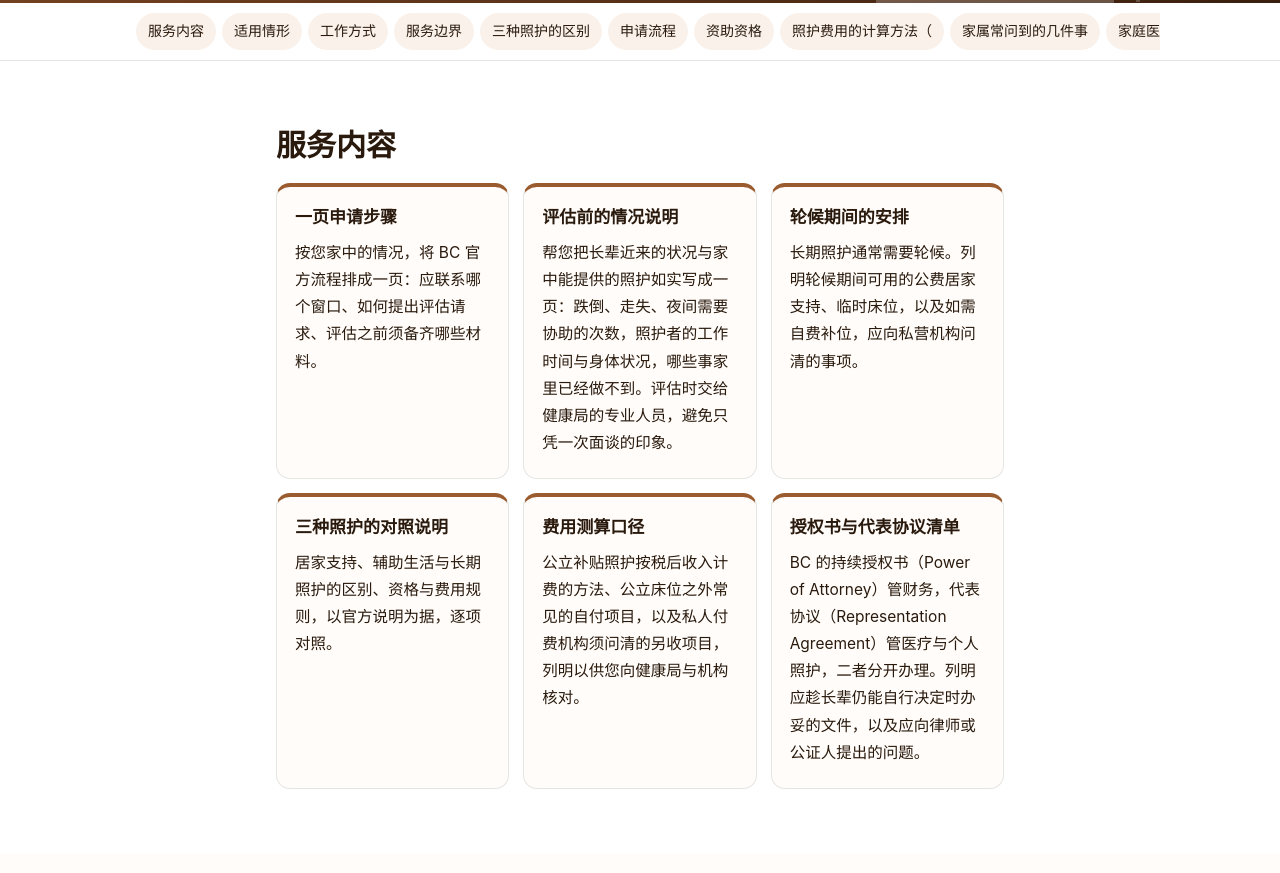
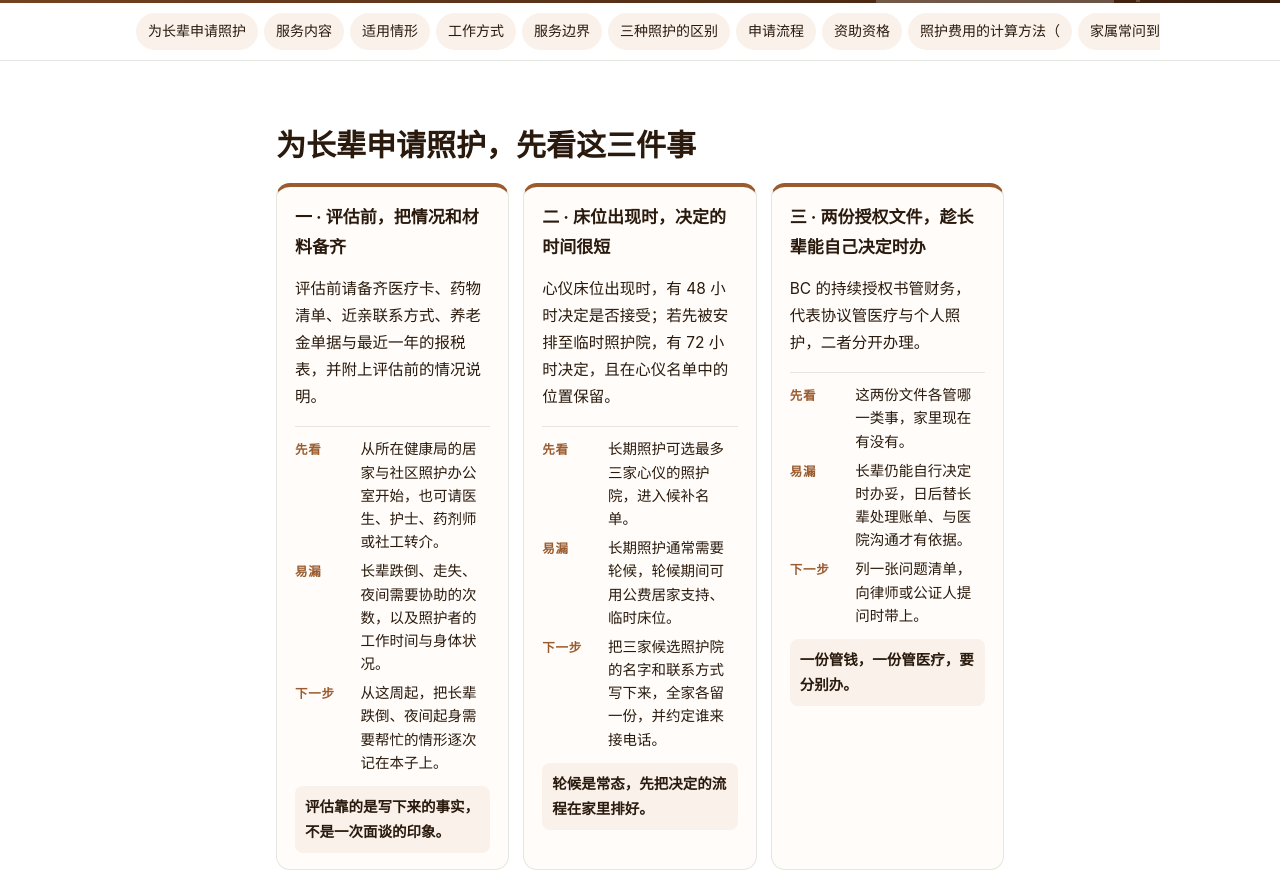
Before and after one commit to veryvisa/bc-seniors-care-navigation, a plain HTML site: page index.html in a window 1280 px wide. Shown: the part 580-1453 px from the top of the page. Drawn offline with Linux system fonts and the light colour scheme.

Commit message:
publish bc-seniors-care-navigation 2026-10-22 20:59

```diff
--- a/assets/form.js
+++ b/assets/form.js
@@ -1,5 +1,13 @@
 /* 微出国服务站 · 咨询表单（FormSubmit AJAX）。无依赖；失败时露出 mailto 兜底。 */
 (function () {
+  // 旧链接兼容：迁移前指向站首页的锚点转到现行子页（映射由 build.py 按 site.json legacy_fragments 写入）
+  var legacyEl = document.getElementById('legacy-fragments');
+  if (legacyEl && location.hash) {
+    try {
+      var to = JSON.parse(legacyEl.textContent)[decodeURIComponent(location.hash.slice(1))];
+      if (to && !document.getElementById(decodeURIComponent(location.hash.slice(1)))) { location.replace(to); return; }
+    } catch (e) {}
+  }
   var bar = document.querySelector('.mobile-service-bar');
   var hero = document.querySelector('.hero');
   var contact = document.querySelector('#contact');
--- a/assets/site.css
+++ b/assets/site.css
@@ -59,6 +59,15 @@ img,svg{max-width:100%}
 .sec:nth-of-type(even) .card{background:var(--bg)}
 .card h3{margin:0 0 6px;font-size:17px}
 .card p,.card li{font-size:15.5px;margin:6px 0}
+.kcards{counter-reset:none}
+.kcard{display:flex;flex-direction:column;gap:2px;scroll-margin-top:80px}
+.kcard .kc-no{margin:0;font-size:12px;letter-spacing:.18em;color:var(--accent);font-weight:700}
+.kcard .kc-body p{margin:4px 0 8px}
+.kc-guide{margin:6px 0 0;padding:10px 0 0;border-top:1px solid var(--line);display:grid;gap:6px}
+.kc-guide div{display:grid;grid-template-columns:3.6em 1fr;gap:8px;align-items:baseline}
+.kc-guide dt{font-size:12.5px;font-weight:700;color:var(--accent);letter-spacing:.06em}
+.kc-guide dd{margin:0;font-size:14.5px;line-height:1.6}
+.kc-take{margin:10px 0 0!important;padding:8px 10px;background:var(--soft);border-radius:8px;font-size:14.5px!important;font-weight:600}
 .steps{list-style:none;counter-reset:s;padding:0!important;display:grid;gap:12px}
 .steps li{counter-increment:s;position:relative;background:var(--card);border:1px solid var(--line);border-radius:var(--radius);padding:14px 16px 14px 60px;margin:0}
 .steps li::before{content:counter(s);position:absolute;left:16px;top:14px;width:30px;height:30px;border-radius:50%;background:var(--accent);color:var(--accent-ink);font-weight:700;display:flex;align-items:center;justify-content:center}
--- a/index.html
+++ b/index.html
@@ -240,8 +240,10 @@
 <p class="asof">信息截至 2026-10-09</p>
 </div></section>
 
-<nav class="toc" aria-label="本页目录"><div class="wrap"><a href="#deliver">服务内容</a><a href="#who">适用情形</a><a href="#how-we">工作方式</a><a href="#scope">服务边界</a><a href="#three">三种照护的区别</a><a href="#how">申请流程</a><a href="#eligible">资助资格</a><a href="#price">照护费用的计算方法（</a><a href="#asked">家属常问到的几件事</a><a href="#health">家庭医生登记与 8-</a><a href="#faq">常见问题</a><a href="#contact">咨询</a></div></nav>
-<section class="sec" id="deliver"><div class="wrap narrow"><h2>服务内容</h2>
+<nav class="toc" aria-label="本页目录"><div class="wrap"><a href="#at-a-glance">为长辈申请照护</a><a href="#deliver">服务内容</a><a href="#who">适用情形</a><a href="#how-we">工作方式</a><a href="#scope">服务边界</a><a href="#three">三种照护的区别</a><a href="#how">申请流程</a><a href="#eligible">资助资格</a><a href="#price">照护费用的计算方法（</a><a href="#asked">家属常问到的几件事</a><a href="#health">家庭医生登记与 8-</a><a href="#faq">常见问题</a><a href="#contact">咨询</a></div></nav>
+<section class="sec" id="at-a-glance"><div class="wrap narrow"><h2>为长辈申请照护，先看这三件事</h2>
+<div class="cards kcards"><article class="card kcard" id="card-assessment-prep"><h3>一 · 评估前，把情况和材料备齐</h3><div class="kc-body"><p>评估前请备齐医疗卡、药物清单、近亲联系方式、养老金单据与最近一年的报税表，并附上评估前的情况说明。</p></div><dl class="kc-guide"><div><dt>先看</dt><dd>从所在健康局的居家与社区照护办公室开始，也可请医生、护士、药剂师或社工转介。</dd></div><div><dt>易漏</dt><dd>长辈跌倒、走失、夜间需要协助的次数，以及照护者的工作时间与身体状况。</dd></div><div><dt>下一步</dt><dd>从这周起，把长辈跌倒、夜间起身需要帮忙的情形逐次记在本子上。</dd></div></dl><p class="kc-take">评估靠的是写下来的事实，不是一次面谈的印象。</p></article><article class="card kcard" id="card-bed-offer"><h3>二 · 床位出现时，决定的时间很短</h3><div class="kc-body"><p>心仪床位出现时，有 48 小时决定是否接受；若先被安排至临时照护院，有 72 小时决定，且在心仪名单中的位置保留。</p></div><dl class="kc-guide"><div><dt>先看</dt><dd>长期照护可选最多三家心仪的照护院，进入候补名单。</dd></div><div><dt>易漏</dt><dd>长期照护通常需要轮候，轮候期间可用公费居家支持、临时床位。</dd></div><div><dt>下一步</dt><dd>把三家候选照护院的名字和联系方式写下来，全家各留一份，并约定谁来接电话。</dd></div></dl><p class="kc-take">轮候是常态，先把决定的流程在家里排好。</p></article><article class="card kcard" id="card-two-documents"><h3>三 · 两份授权文件，趁长辈能自己决定时办</h3><div class="kc-body"><p>BC 的持续授权书管财务，代表协议管医疗与个人照护，二者分开办理。</p></div><dl class="kc-guide"><div><dt>先看</dt><dd>这两份文件各管哪一类事，家里现在有没有。</dd></div><div><dt>易漏</dt><dd>长辈仍能自行决定时办妥，日后替长辈处理账单、与医院沟通才有依据。</dd></div><div><dt>下一步</dt><dd>列一张问题清单，向律师或公证人提问时带上。</dd></div></dl><p class="kc-take">一份管钱，一份管医疗，要分别办。</p></article></div>
+</div></section><section class="sec" id="deliver"><div class="wrap narrow"><h2>服务内容</h2>
 <div class="cards"><div class="card"><h3>一页申请步骤</h3><p>按您家中的情况，将 BC 官方流程排成一页：应联系哪个窗口、如何提出评估请求、评估之前须备齐哪些材料。</p></div><div class="card"><h3>评估前的情况说明</h3><p>帮您把长辈近来的状况与家中能提供的照护如实写成一页：跌倒、走失、夜间需要协助的次数，照护者的工作时间与身体状况，哪些事家里已经做不到。评估时交给健康局的专业人员，避免只凭一次面谈的印象。</p></div><div class="card"><h3>轮候期间的安排</h3><p>长期照护通常需要轮候。列明轮候期间可用的公费居家支持、临时床位，以及如需自费补位，应向私营机构问清的事项。</p></div><div class="card"><h3>三种照护的对照说明</h3><p>居家支持、辅助生活与长期照护的区别、资格与费用规则，以官方说明为据，逐项对照。</p></div><div class="card"><h3>费用测算口径</h3><p>公立补贴照护按税后收入计费的方法、公立床位之外常见的自付项目，以及私人付费机构须问清的另收项目，列明以供您向健康局与机构核对。</p></div><div class="card"><h3>授权书与代表协议清单</h3><p>BC 的持续授权书（Power of Attorney）管财务，代表协议（Representation Agreement）管医疗与个人照护，二者分开办理。列明应趁长辈仍能自行决定时办妥的文件，以及应向律师或公证人提出的问题。</p></div></div>
 </div></section><section class="sec" id="who"><div class="wrap narrow"><h2>适用情形</h2>
 <div class="cards"><div class="card"><h3>子女在职、父母独居</h3><p>长辈摔倒过一次，自称无碍，子女却日日挂心，不清楚有无官方支持可用。</p></div><div class="card"><h3>父母刚刚出院</h3><p>医院提出要安排后续照护，家属不清楚由谁对接、须等多久、是否要自行寻找机构。</p></div><div class="card"><h3>正在考虑养老院</h3><p>希望了解公立照护如何轮候、能否自选，私立辅助生活与公立有何不同，自费先住会否影响轮候。</p></div><div class="card"><h3>担心积蓄与房产</h3><p>听说住公立照护要交出积蓄或卖房，想先厘清费用依据什么计算。</p></div><div class="card"><h3>刚接父母来 BC</h3><p>医保仍在等待期，尚无家庭医生，夜间有事不知应向何处求助；也不清楚父母何时符合资助照护的资格。</p></div></div>
```
Also changed, not shown: llms.txt.
